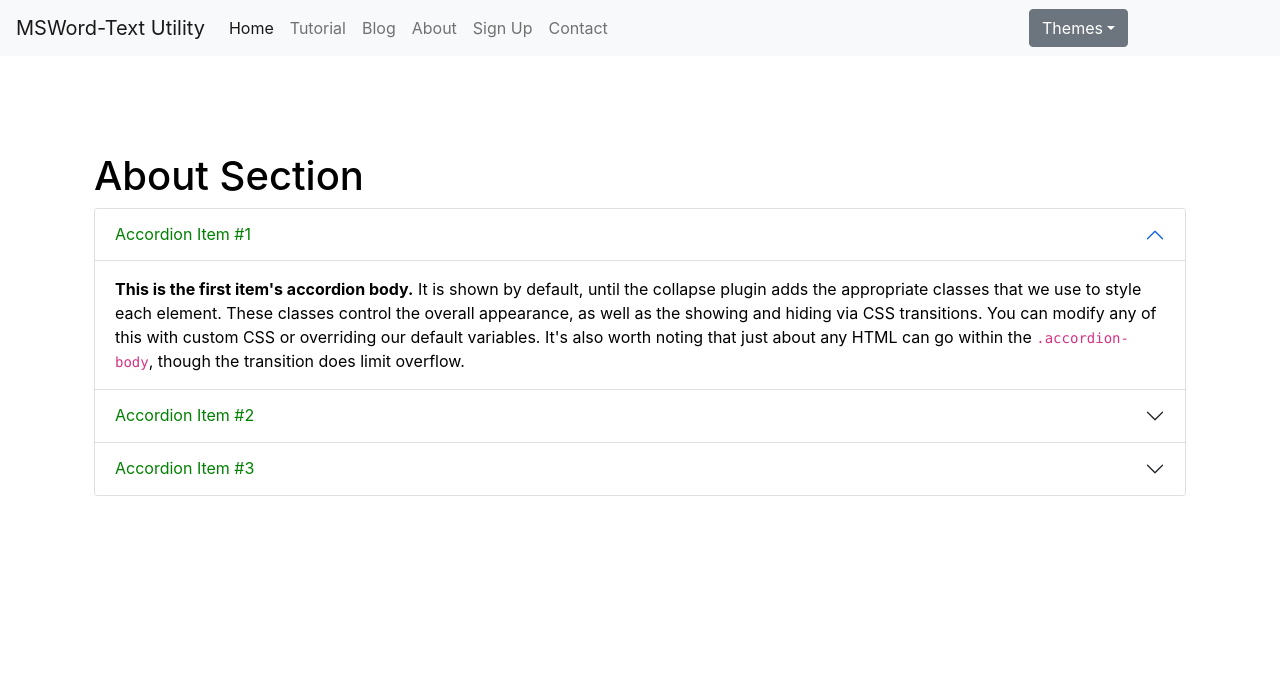
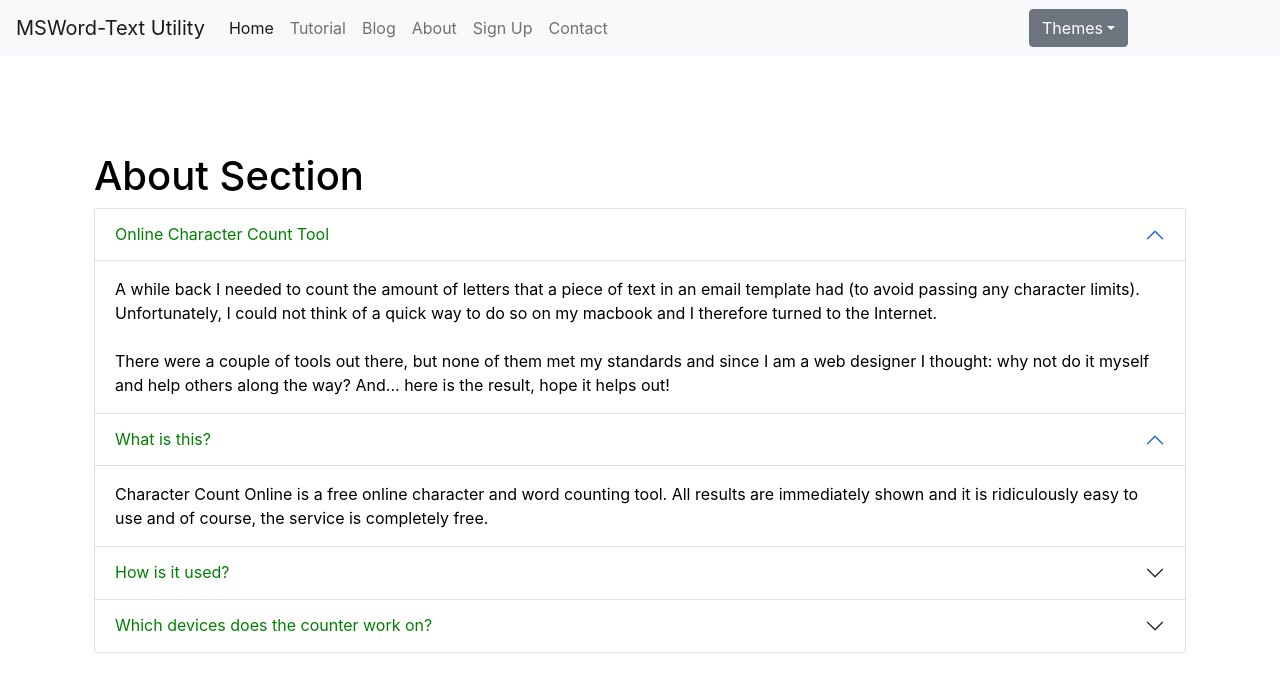
Before and after one commit to webdevFaizan/msWord-textUtils, a React (Create React App) app: page /about in a window 1280 px wide. Shown: the top 692 px of the page. Built offline with nearby package versions, Linux system fonts and the light colour scheme.

Commit message:
Updated functionality of home page button animation, added some more article on about page.

```diff
--- a/src/Components/About.js
+++ b/src/Components/About.js
@@ -6,45 +6,59 @@ const About = (props) => {
     <div className="container" style={{color : `${props.color}`}}>
         <h1>About Section</h1>
         <div className="accordion" id="accordionPanelsStayOpenExample">
-            <div className="accordion-item" style={{backgroundColor : `${props.color==='black'?'white':'grey'}`}}>
+        <div className="accordion-item" style={{backgroundColor : `${props.color==='black'?'white':'grey'}`}}>
               <h2 className="accordion-header" id="panelsStayOpen-headingOne">
                 <button className="accordion-button" type="button" data-bs-toggle="collapse" data-bs-target="#panelsStayOpen-collapseOne" aria-expanded="true" aria-controls="panelsStayOpen-collapseOne" style={{color : `${props.color==='black'?'green':'lightgreen'}` ,backgroundColor : `${props.color==='black'?'white':'black'}`}}>
-                  Accordion Item #1
+                Online Character Count Tool
                 </button>
               </h2>
               <div id="panelsStayOpen-collapseOne" className="accordion-collapse collapse show" aria-labelledby="panelsStayOpen-headingOne">
                 <div className="accordion-body" style={{color : `${props.color==='black'?'black':'white'}`}}>
-                  <strong>This is the first item's accordion body.</strong> It is shown by default, until the collapse plugin adds the appropriate classes that we use to style each element. These classes control the overall appearance, as well as the showing and hiding via CSS transitions. You can modify any of this with custom CSS or overriding our default variables. It's also worth noting that just about any HTML can go within the <code>.accordion-body</code>, though the transition does limit overflow.
+                A while back I needed to count the amount of letters that a piece of text in an email template had (to avoid passing any character limits). Unfortunately, I could not think of a quick way to do so on my macbook and I therefore turned to the Internet.
+                <br />
+                <br />
+                There were a couple of tools out there, but none of them met my standards and since I am a web designer I thought: why not do it myself and help others along the way? And... here is the result, hope it helps out!
+                </div>
+              </div>
+            </div><div className="accordion-item" style={{backgroundColor : `${props.color==='black'?'white':'grey'}`}}>
+              <h2 className="accordion-header" id="panelsStayOpen-headingOne">
+                <button className="accordion-button" type="button" data-bs-toggle="collapse" data-bs-target="#panelsStayOpen-collapseOne" aria-expanded="true" aria-controls="panelsStayOpen-collapseOne" style={{color : `${props.color==='black'?'green':'lightgreen'}` ,backgroundColor : `${props.color==='black'?'white':'black'}`}}>
+                  What is this?
+                </button>
+              </h2>
+              <div id="panelsStayOpen-collapseOne" className="accordion-collapse collapse show" aria-labelledby="panelsStayOpen-headingOne">
+                <div className="accordion-body" style={{color : `${props.color==='black'?'black':'white'}`}}>
+                    Character Count Online is a free online character and word counting tool.
+                    All results are immediately shown and it is ridiculously easy to use and of course, the service is completely free.
                 </div>
               </div>
             </div>
             <div className="accordion-item" style={{backgroundColor : `${props.color==='black'?'white':'grey'}`}}>
               <h2 className="accordion-header" id="panelsStayOpen-headingTwo">
                 <button className="accordion-button collapsed" type="button" data-bs-toggle="collapse" data-bs-target="#panelsStayOpen-collapseTwo" aria-expanded="false" aria-controls="panelsStayOpen-collapseTwo" style={{color : `${props.color==='black'?'green':'lightgreen'}` ,backgroundColor : `${props.color==='black'?'white':'black'}`}}>
-                  Accordion Item #2
+                How is it used?
                 </button>
               </h2>
               <div id="panelsStayOpen-collapseTwo" className="accordion-collapse collapse" aria-labelledby="panelsStayOpen-headingTwo">
                 <div className="accordion-body" style={{color : `${props.color==='black'?'black':'white'}`}}>
-                  <strong>This is the second item's accordion body.</strong> It is hidden by default, until the collapse plugin adds the appropriate classes that we use to style each element. These classes control the overall appearance, as well as the showing and hiding via CSS transitions. You can modify any of this with custom CSS or overriding our default variables. It's also worth noting that just about any HTML can go within the <code>.accordion-body</code>, though the transition does limit overflow.
+                You can copy and paste your text with the characters to count in the text area above, or you can type your characters and words into the text area. The counter will be updated instantly, displaying the amount of characters, words, sentences, paragraphs and whitespace in your text, not to mention that the keyword density (which you can configure from the options menu) is also displayed.
                 </div>
               </div>
             </div>
             <div className="accordion-item" style={{backgroundColor : `${props.color==='black'?'white':'grey'}`}}>
               <h2 className="accordion-header" id="panelsStayOpen-headingThree">
                 <button className="accordion-button collapsed" type="button" data-bs-toggle="collapse" data-bs-target="#panelsStayOpen-collapseThree" aria-expanded="false" aria-controls="panelsStayOpen-collapseThree" style={{color : `${props.color==='black'?'green':'lightgreen'}` ,backgroundColor : `${props.color==='black'?'white':'black'}`}}>
-                  Accordion Item #3
+                Which devices does the counter work on?
                 </button>
               </h2>
               <div id="panelsStayOpen-collapseThree" className="accordion-collapse collapse" aria-labelledby="panelsStayOpen-headingThree">
                 <div className="accordion-body" style={{color : `${props.color==='black'?'black':'white'}`}}>
-                  <strong>This is the third item's accordion body.</strong> It is hidden by default, until the collapse plugin adds the appropriate classes that we use to style each element. These classes control the overall appearance, as well as the showing and hiding via CSS transitions. You can modify any of this with custom CSS or overriding our default variables. It's also worth noting that just about any HTML can go within the <code>.accordion-body</code>, though the transition does limit overflow.
+                  Character Count Online works on absolutely any device.
+                  No matter if you have a mobile phone, computer, console or tablet the counter will work perfectly!
                 </div>
               </div>
             </div>
           </div>
-
-
     </div>
     </>
   )
--- a/src/Components/Navbar.js
+++ b/src/Components/Navbar.js
@@ -62,11 +62,11 @@ export default function Navbar(props) {
 
                 </div> */}
 
-                <div class="dropdown ">
-                    <button class="btn btn-secondary dropdown-toggle" type="button" id="dropdownMenu2" data-toggle="dropdown" aria-haspopup="true" aria-expanded="false">
+                <div  className="dropdown ">
+                    <button  className="btn btn-secondary dropdown-toggle" type="button" id="dropdownMenu2" data-toggle="dropdown" aria-haspopup="true" aria-expanded="false">
                         Themes
                     </button>
-                    <div class="dropdown-menu dropdown-menu-left" aria-labelledby="dropdownMenu5">
+                    <div  className="dropdown-menu dropdown-menu-left" aria-labelledby="dropdownMenu5">
                         <button type="button" className="btn btn-light mx-2 my-2" onClick={()=>{props.onChange('light')}} style={lightButton(buttonSize)} ></button>
                         <button type="button" className="btn btn-dark mx-2 my-2" onClick={()=>{props.onChange('dark')}} style={darkButton(buttonSize)}></button>
                         <button type="button" className="btn btn-primary mx-2  my-2" onClick={()=>{props.onChange('primary')}} style={buttonSize}></button>
--- a/src/Components/TextForm.js
+++ b/src/Components/TextForm.js
@@ -42,13 +42,6 @@ export default function TextForm(props) {
     props.showAlert("Converted to Sentence Case", "success");
   }
 
-  function numberOfWords(){
-    let arr = text.split(" ").filter((element)=>element.length!==0);
-    return arr.length;
-  }
-  function numberOfCharacters(){
-    return text.length;
-  }
 
   const fireOnClickClear = ()=>{
     setText("");
@@ -122,15 +115,44 @@ export default function TextForm(props) {
     }
   }
 
-  const buttonStyle = {
-    // padding : '10px',
-    border : '0px solid red',
-    borderRadius : '12px',
-    color : props.color==='black'?'black':'lightgreen',
-    backgroundColor : props.color==='black'?'white':'black',
-    boxShadow : '3px 5px',
+  // const buttonStyle = {
+  //   // padding : '10px',
+  //   border : '0px solid red',
+  //   borderRadius : '12px',
+  //
+  //   // visiblity : `${if(text.length===0?'hidden':'none')}`
 
-  };
+  // };
+
+  const buttonStyle = ()=>{
+    const obj={};
+    obj.border='0px solid red';
+    obj.borderRadius='12px';
+    obj.color = props.color==='black'?'black':'lightgreen';
+    obj.backgroundColor = props.color==='black'?'white':'black';
+    obj.boxShadow = '3px 5px';
+    // obj.visiblity= text.length===0?'hidden':'visible';
+    // obj.display= text.length===0?'none':'';
+    obj.textDecoration = text.length===0?'line-through': '';
+    obj.opacity=text.length===0?0.2:1;
+    // obj.transitionDuration=text.length===0?10000:0.2;
+    obj.transition='padding 200';
+    // console.log(text.length);
+    return obj;
+  }
+
+  function numberOfWords(){
+    let arr = text.split(/\s+/).filter((element)=>element.length!==0);
+    return arr.length;
+  }
+  function numberOfCharacters(){
+    return text.length;
+  }
+
+  const numberOfSentences = ()=>{
+    let arr = text.split("\n").filter((element)=>element.length!==0);
+    return arr.length;
+  }
 
   return (
     <>
@@ -142,38 +164,41 @@ export default function TextForm(props) {
         </div>
         <div className='buttonContainer' style={{minHeight : '90px'}}>
           <div className="button1">
-            <button  disabled={text.length===0} className=" textFormButton mx-1 my-1" onClick={()=>{fireOnClickUpper()}} style ={buttonStyle} >Convert to UPPERCASE</button>
+            <button  disabled={text.length===0} className=" textFormButton mx-1 my-1" onClick={()=>{fireOnClickUpper()}} style ={buttonStyle()} >Convert to UPPERCASE</button>
             {/* Note here, in the onClick method, onClick method only requires a function, it does not require a function call. And passing fireOnClickLower is exactly this, but if we have to call the function, like in a case when we have to fire the method with some parameter, then we will have to enclose it within an arrow or any other function. So let us think what this does, when the element here is clicked, the arrow function will be called upon and that arrow function will call the fireOnClickUpper method. Which will the exact same thing as the button to convert Lowercase is doing. */}
           </div>
           <div className="button1">
-            <button  disabled={text.length===0} className=" textFormButton mx-3 my-1" onClick={fireOnClickLower} style ={buttonStyle} >Convert to LOWERCASE</button>
+            <button  disabled={text.length===0} className=" textFormButton mx-3 my-1" onClick={fireOnClickLower} style ={buttonStyle()} >Convert to LOWERCASE</button>
           </div>
           <div className="button1">
-            <button  disabled={text.length===0} className=" textFormButton mx-1 my-1" onClick={fireOnClickSentenceCase}style ={buttonStyle} >Sentence Case</button>
+            <button  disabled={text.length===0} className=" textFormButton mx-1 my-1" onClick={fireOnClickSentenceCase}style ={buttonStyle()} >Sentence Case</button>
           </div>
           <div className="button1">
-            <button  disabled={text.length===0} className=" textFormButton mx-1 my-1" onClick={fireOnClickTitleCase} style ={buttonStyle}  >Title Case</button>
+            <button  disabled={text.length===0} className=" textFormButton mx-1 my-1" onClick={fireOnClickTitleCase} style ={buttonStyle()}  >Title Case</button>
           </div>
           <div className="button1">
-            <button  disabled={text.length===0} className=" textFormButton mx-1 my-1" onClick={fireOnClickCopy} style ={buttonStyle}  >Copy Text</button>
+            <button  disabled={text.length===0} className=" textFormButton mx-1 my-1" onClick={fireOnClickCopy} style ={buttonStyle()}  >Copy Text</button>
           </div>
           <div className="button1">
-            <button  disabled={text.length===0} className=" textFormButton mx-1 my-1" onClick={fireOnClickRemoveExtraSpaces} style ={buttonStyle}  >Remove Extra Spaces</button>
+            <button  disabled={text.length===0} className=" textFormButton mx-1 my-1" onClick={fireOnClickRemoveExtraSpaces} style ={buttonStyle()}  >Remove Extra Spaces</button>
           </div>
           <div className="button1">
-            <button  disabled={text.length===0} className=" textFormButton mx-1 my-1" onClick={fireOnClickUndo} style ={buttonStyle}  >Undo</button>
+            <button  disabled={text.length===0} className=" textFormButton mx-1 my-1" onClick={fireOnClickUndo} style ={buttonStyle()}  >Undo</button>
           </div>
           <div className="button1">
-            <button  disabled={text.length===0} className=" textFormButton mx-1 my-1" onClick={fireOnClickOriginal} style ={buttonStyle}  >Original</button>
+            <button  disabled={text.length===0} className=" textFormButton mx-1 my-1" onClick={fireOnClickOriginal} style ={buttonStyle()}  >Original</button>
           </div>
           <div className="button1">
-            <button  disabled={text.length===0} className=" textFormButton mx-1 my-1" onClick={fireOnClickClear} style ={buttonStyle} >Clear</button>
+            <button  disabled={text.length===0} className=" textFormButton mx-1 my-1" onClick={fireOnClickClear} style ={buttonStyle()} >Clear</button>
           </div>
         </div>
     </div>
     <div className="container" style={{color : props.color}}>
       <h1 >Your Text Summary</h1>
-      <p>{numberOfWords()+ " Words "+ numberOfCharacters() +" Characters "}</p>
+      <p>{numberOfWords()+ " Words"}</p>
+      <p>{numberOfCharacters() +" Characters "}</p>
+      <p>{numberOfSentences()+ " Sentences"}</p>
+      <p>{0.48*numberOfWords()+ " seconds required for Reading"}</p>
     </div>
     <div className="container" style={{color : props.color}}>
       {/* This div tag is only possible because of the react hooks, since the changes on the text inside the textarea is being done, but since the hook is attatched to that variable, and this is why where ever we are using the same hook we are able to update the code without the page reload. This is the power of react hook. */}
```
Also changed, not shown: src/Components/Tutorial.js (+18 -0 lines).
